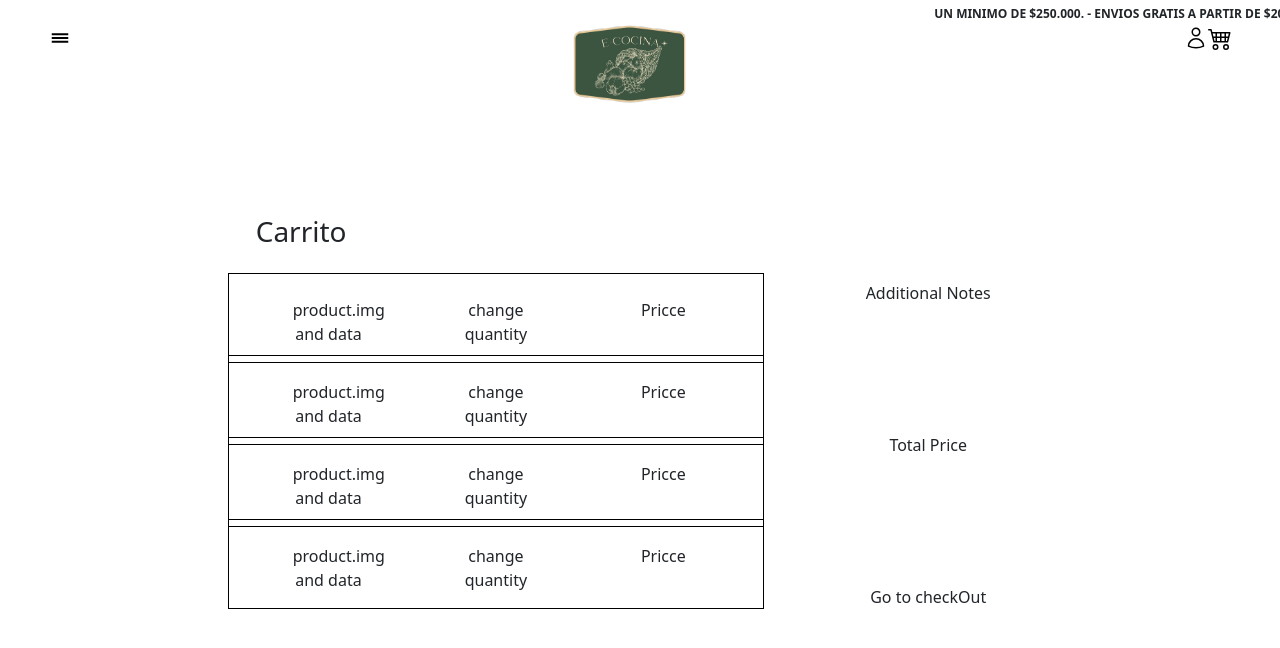
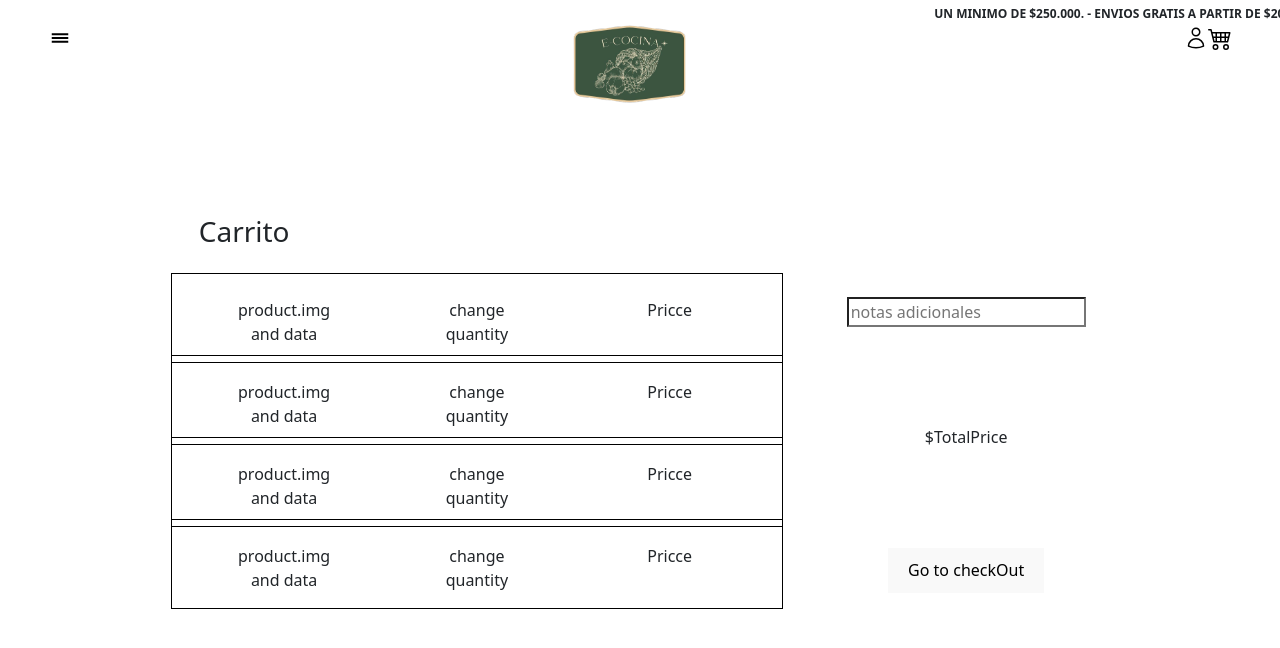
Before and after one commit to socram11/FrontEnd-HA, a React (Vite) app in the folder FrontEndHA/: page /cart in a window 1280 px wide. Shown: the top 648 px of the page. Built offline with nearby package versions, Linux system fonts and the light colour scheme.

Commit message:
some cart details

```diff
--- a/FrontEndHA/src/pages/Cart.jsx
+++ b/FrontEndHA/src/pages/Cart.jsx
@@ -1,4 +1,5 @@
 import React from "react";
+import { Link } from "react-router-dom";
 
 const Cart = () => {
   return (
@@ -29,10 +30,20 @@ const Cart = () => {
             <div className="col-4 px-5">Pricce</div>
           </div>
         </div>
-        <div className="col-4 d-flex flex-column justify-content-between">
-          <div>Additional Notes</div>
-          <div>Total Price</div>
-          <div>Go to checkOut</div>
+        <div className="col-4 d-flex flex-column justify-content-between py-3">
+          <div>
+            <input
+              type="text"
+              placeholder="notas adicionales"
+              className="bg-transparent"
+            />
+          </div>
+          <div>$TotalPrice</div>
+          <div>
+            <Link to={"/checkout"}>
+              <button>Go to checkOut</button>
+            </Link>
+          </div>
         </div>
       </div>
     </>
```
